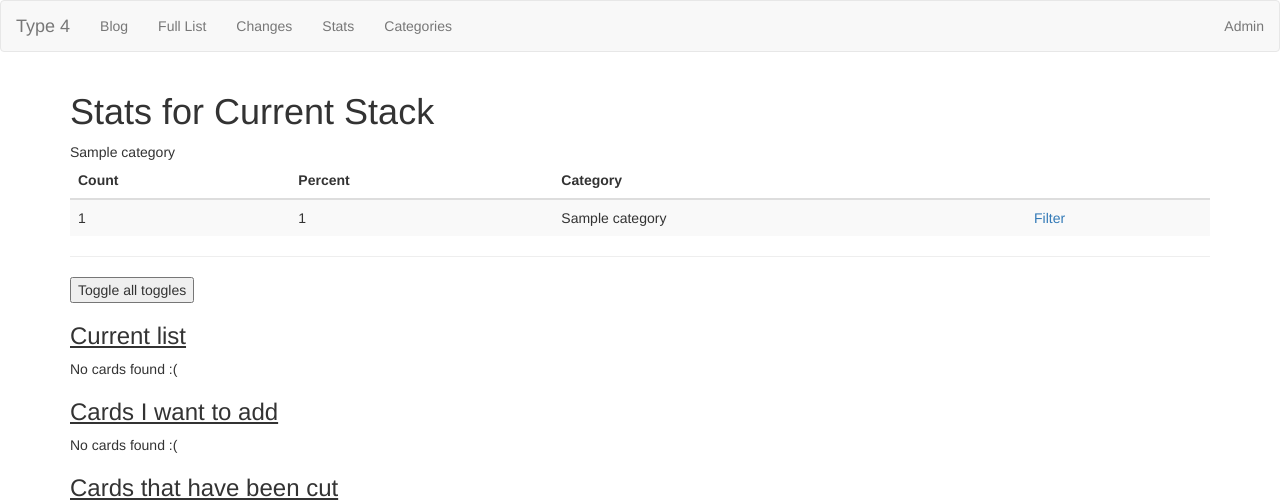
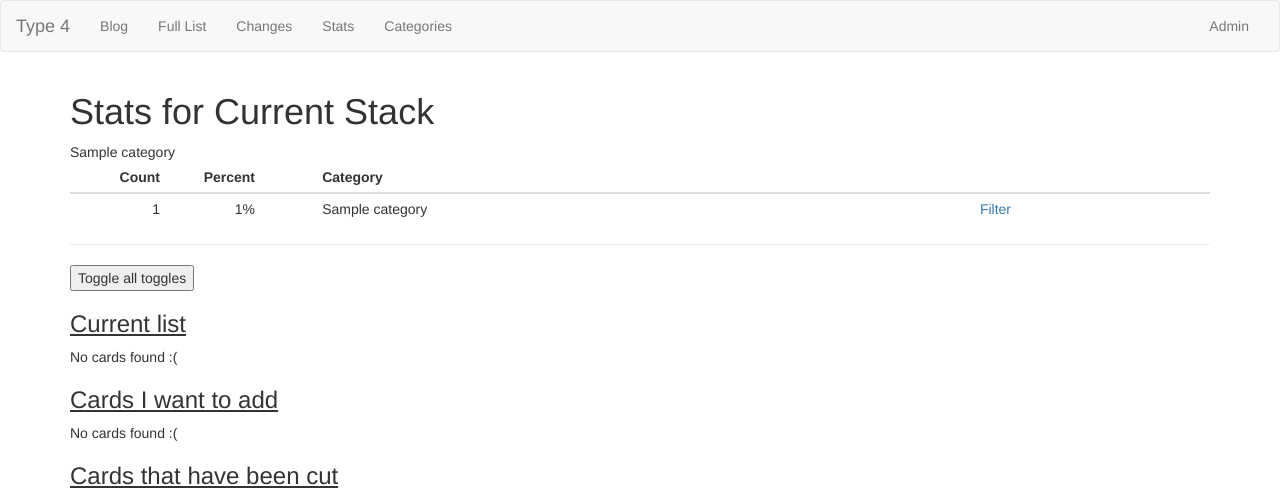
Before and after one commit to mpaulweeks/type4stack, a Django app: template type4/templates/type4/stats.html in a window 1280 px wide. Shown: the top 500 px of the page. Run offline with Django 3.2, Linux system fonts and the light colour scheme; the template is opened without the code that fills it: most values are stand-ins (such as "Sample title", 1, 10 or a date in 2020); parts of the project's set-up code (start-up, migrations or seed data) failed here and were passed over; some libraries are stand-ins or nearby versions.

Commit message:
improve stats page visuals, add navbar stuff

```diff
--- a/type4/models.py
+++ b/type4/models.py
@@ -118,3 +118,4 @@ class CategoryCount():
 	attr = ''
 	count = 0
 	percent = 0
+	active = False
--- a/type4/templates/type4/base.html
+++ b/type4/templates/type4/base.html
@@ -31,9 +31,16 @@
 		<div class="container-fluid">
 			<!-- Brand and toggle get grouped for better mobile display -->
 			<div class="navbar-header">
+				<button type="button" class="navbar-toggle" data-toggle="collapse" data-target="#bs-navbar-collapse-1">
+					<span class="sr-only">Toggle navigation</span>
+					<span class="icon-bar"></span>
+					<span class="icon-bar"></span>
+					<span class="icon-bar"></span>
+				</button>
 				<a class="navbar-brand" href="{% url 'type4:index' %}">Type 4</a>
 			</div>
 
+			<div class="collapse navbar-collapse" id="bs-navbar-collapse-1">
 				<ul class="nav navbar-nav navbar-left">
 					<li><a href="http://blog.type4stack.com">Blog</a></li>
 					<li><a href="{% url 'type4:all_cards' %}">Full List</a></li>
@@ -45,6 +52,7 @@
 				<ul class="nav navbar-nav navbar-right">
 					<li><a href="/admin/">Admin</a></li>
 				</ul>
+			</div><!-- /.navbar-collapse -->
 		</div><!-- /.container-fluid -->
 	</nav>
 
--- a/type4/templates/type4/stats.html
+++ b/type4/templates/type4/stats.html
@@ -15,20 +15,24 @@
 	</div>
 	{% endfor %}
 
-	<table class="table table-striped">
+	<table class="table table-hover table-condensed">
 		<thead>
 			<tr>
-				<th> Count </th>
-				<th> Percent </th>
-				<th> Category </th>
+				<th class="text-right col-md-1"> Count </th>
+				<th class="text-right col-md-1"> Percent </th>
+				<th class="text-center"></th>
+				<th class="text-left"> Category </th>
 				<th>  </th>
 			</tr>
 		</thead>
 		<tbody>
 			{% for category in categories %}
-			<tr>
-				<td> {{ category.count }} </td>
-				<td> {{ category.percent }} </td>
+			<tr
+			{% if category.active %} class="success" {% endif %}
+			>
+				<td class="text-right col-md-1"> {{ category.count }} </td>
+				<td class="text-right col-md-1"> {{ category.percent }}% </td>
+				<td class="text-center"></td>
 				<td> {{ category.name }} </td>
 				<td><a href="{% url 'type4:stats' %}?{{category.attr}}=True">Filter</a></td>
 			</tr>
--- a/type4/views.py
+++ b/type4/views.py
@@ -68,6 +68,7 @@ def __filter_context(request):
 	wrappers = CardWrapper.get_cards_by_id(ids)
 	context = __all_cards_context(wrappers)
 	context['show_art'] = any_filter
+	context['__filter_dict'] = filter_dict
 	return context
 
 def filter(request):
@@ -88,6 +89,7 @@ def stats(request):
 		c.name = f.name
 		c.attr = f.attr
 		c.count = count
+		c.active = (f.attr in request.GET and request.GET[f.attr] == 'True')
 		categories.append(c)
 	categories = sorted(categories, key=lambda c: c.name)
 	totalCount = CategoryCount()
```
Lines whose indentation alone changed are shown as unchanged.
